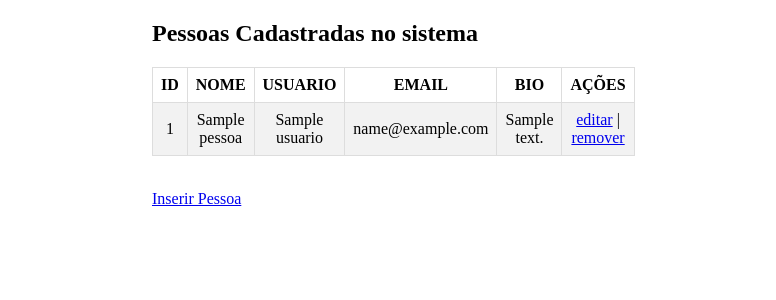
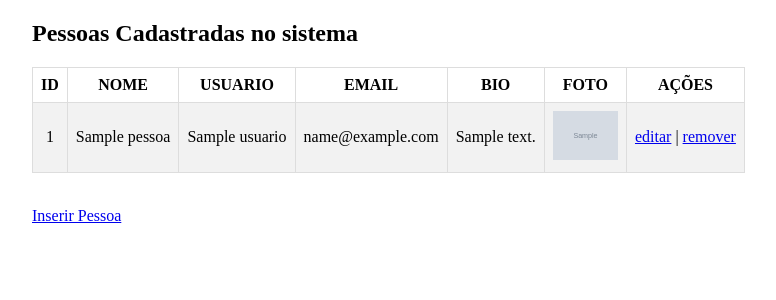
Before and after one commit to wancharle/crud-flask, a Flask app: template templates/index.html in a window 1280 px wide. Shown: the top 300 px of the page, without its empty margins (248-1024 px from the left). Run offline with Flask 2, Linux system fonts and the light colour scheme; the template is opened without the code that fills it: most values are stand-ins (such as "Sample title", 1, 10 or a date in 2020).

Commit message:
Add files via upload

```diff
--- a/app.py
+++ b/app.py
@@ -1,10 +1,11 @@
 #encoding: utf-8
+import os
 from flask import Flask, render_template, request, redirect
+from werkzeug.utils import secure_filename
 from playhouse.shortcuts import  model_to_dict
 from tabelas import Pessoa
 
 app = Flask(__name__)
-
 
 def processa_upload(name_do_input):
 	if name_do_input not in request.files:
@@ -25,6 +26,11 @@ def index():
 
 @app.route("/remover/<id>/")
 def remover(id):
+	pessoa = Pessoa.get_by_id(id)
+	caminho_foto = pessoa.foto_url[1:] # [:1] remove o primeiro caracter da url, ou seja, remove o "/" inicial
+	# deleta foto do sistema de arquivo
+	os.unlink(caminho_foto)
+	# deleta do banco
 	Pessoa.delete().where(Pessoa.id==id).execute()
 	return redirect("/")
 
@@ -51,6 +57,7 @@ def cadastrar():
 	else:
 		return render_template("cadastrar.html", form={})
 
+
 @app.route("/editar/<id>/",methods=["GET","POST"])
 def atualizar(id):
 	if request.method=="POST":
--- a/templates/index.html
+++ b/templates/index.html
@@ -13,7 +13,7 @@
 </head>
  <body>
 
-        <div style="margin:0 auto;width:480px;">
+        <div style="margin:0 auto;width:720px;">
         	<h2>Pessoas Cadastradas no sistema</h2>
             <table>
              <tr>
@@ -22,6 +22,7 @@
 			   <th>USUARIO</th>
                <th>EMAIL</th>
 			   <th>BIO</th>
+			   <th>FOTO</th>
                <th>AÇÕES</th>
 
             </tr>
@@ -32,6 +33,7 @@
 				 <td>{{ pessoa.usuario}}</td>
 				 <td>{{ pessoa.email}}</td>
 				 <td>{{ pessoa.biografia}}</td>
+				 <td><img height="49px" src="{{ pessoa.foto_url }}" /></td>
 				 <td>
 					<a href="/editar/{{pessoa.id}}/">editar</a>
 					|
```
